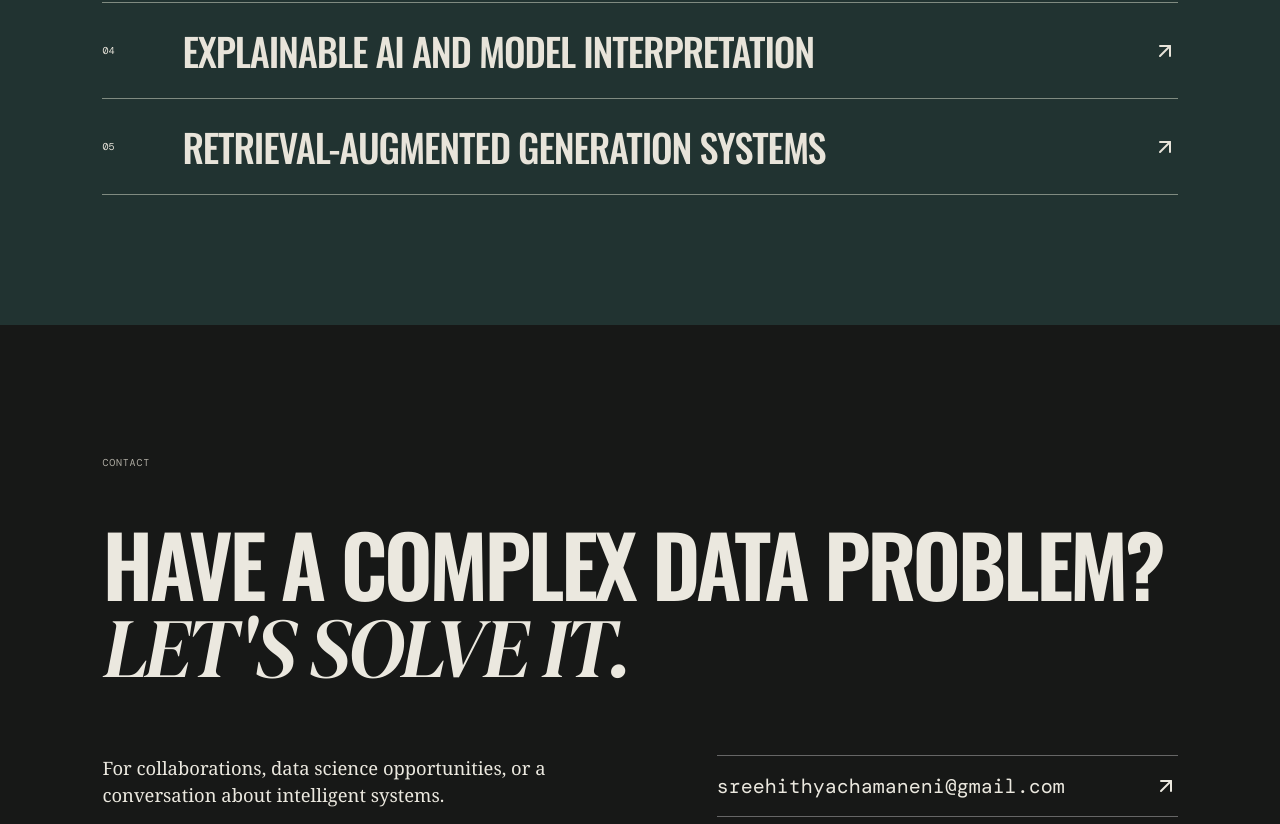
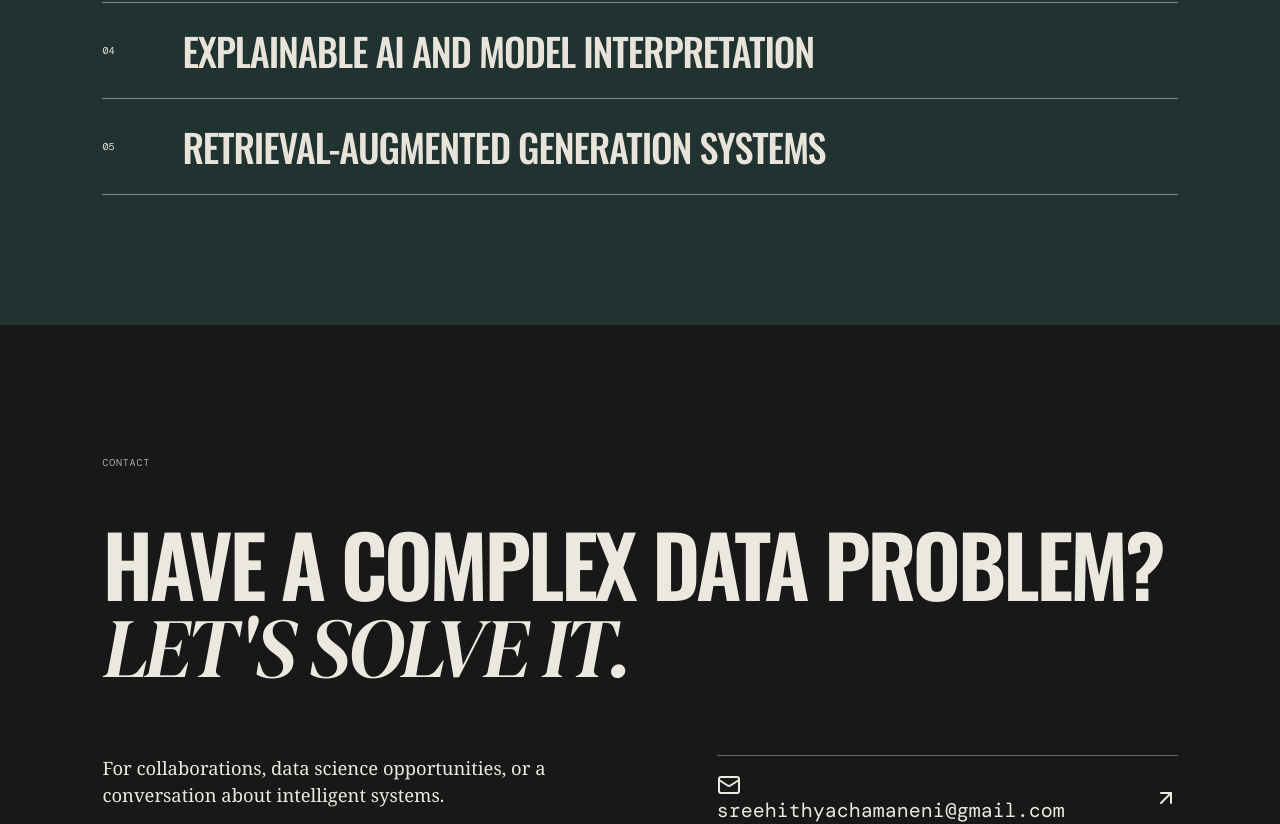
Before and after one commit to sphacker007/sreehith-portfolio, a Next.js app: page / in a window 1280 px wide. Shown: the part 7280-8104 px from the top of the page. Built offline with nearby package versions, Linux system fonts and the light colour scheme.

Commit message:
Link portfolio projects and add GitHub contact

```diff
--- a/app/page.tsx
+++ b/app/page.tsx
@@ -68,18 +68,18 @@ export default function Home() {
       </div></section>
 
       <section className="projects section" id="projects"><SectionLabel>SELECTED WORK</SectionLabel><h2>FEATURED<br />PROJECTS</h2><div className="project-list">
-        <Project number="01" title="AI-Powered Elephant Range Extension News Intelligence System" tools="PYTHON · BEAUTIFULSOUP · SELENIUM · GEMINI API" desc="AI-assisted news extraction and data structuring for ecological and wildlife movement research." />
-        <Project number="02" title="Vendor Performance Analysis — Retail Inventory and Sales" tools="SQL · PYTHON · PANDAS · NUMPY" desc="Retail analysis focused on supplier profitability, purchasing concentration, and unsold inventory." />
-        <Project number="03" title="NYC Taxi Fare Estimation and Tip Prediction" tools="PYTHON · RANDOM FOREST · REGRESSION · FEATURE ENGINEERING" desc="Predictive modeling using trip, temporal, and geographical data." />
+        <Project number="01" title="AI-Powered Elephant Range Extension News Intelligence System" tools="PYTHON · BEAUTIFULSOUP · SELENIUM · GEMINI API" desc="AI-assisted news extraction and data structuring for ecological and wildlife movement research." href="https://github.com/ysreehith/Elephant-Web-Scraper" />
+        <Project number="02" title="Vendor Performance Analysis — Retail Inventory and Sales" tools="SQL · PYTHON · PANDAS · NUMPY" desc="Retail analysis focused on supplier profitability, purchasing concentration, and unsold inventory." href="https://github.com/ysreehith/vendor-performance-analysis-sql-python" />
+        <Project number="03" title="NYC Taxi Fare Estimation and Tip Prediction" tools="PYTHON · RANDOM FOREST · REGRESSION · FEATURE ENGINEERING" desc="Predictive modeling using trip, temporal, and geographical data." href="https://github.com/ysreehith/Taxi-Fare-Estimation-and-Tip-Prediction-for-NYC-Taxi-and-Limousine-Commission-using-Python" />
       </div></section>
 
-      <section className="expertise section" id="expertise"><SectionLabel>FOCUS AREAS</SectionLabel><h2>SELECTED<br />EXPERTISE</h2><div className="expertise-links">{["Predictive maintenance for industrial systems", "Credit risk modeling and fraud analytics", "Demand forecasting and time-series analysis", "Explainable AI and model interpretation", "Retrieval-augmented generation systems"].map((topic, index) => <div key={topic}><span>0{index + 1}</span><p>{topic}</p><ArrowUpRight /></div>)}</div></section>
+      <section className="expertise section" id="expertise"><SectionLabel>FOCUS AREAS</SectionLabel><h2>SELECTED<br />EXPERTISE</h2><div className="expertise-links">{["Predictive maintenance for industrial systems", "Credit risk modeling and fraud analytics", "Demand forecasting and time-series analysis", "Explainable AI and model interpretation", "Retrieval-augmented generation systems"].map((topic, index) => <div key={topic}><span>0{index + 1}</span><p>{topic}</p></div>)}</div></section>
 
-      <footer className="contact section" id="contact"><SectionLabel>CONTACT</SectionLabel><h2>HAVE A COMPLEX DATA PROBLEM?<br /><em>LET&apos;S SOLVE IT.</em></h2><div className="contact-grid"><p>For collaborations, data science opportunities, or a conversation about intelligent systems.</p><div><a className="contact-link" href="mailto:sreehithyachamaneni@gmail.com">sreehithyachamaneni@gmail.com <ArrowUpRight /></a><a className="contact-link" href="https://www.linkedin.com/in/sreehith-yachamaneni/" target="_blank" rel="noreferrer">LinkedIn <ArrowUpRight /></a></div></div><div className="footer-line"><span>© 2026 SREEHITH YACHAMANENI — DATA SCIENCE &amp; APPLIED AI</span><span>USA</span></div></footer>
+      <footer className="contact section" id="contact"><SectionLabel>CONTACT</SectionLabel><h2>HAVE A COMPLEX DATA PROBLEM?<br /><em>LET&apos;S SOLVE IT.</em></h2><div className="contact-grid"><p>For collaborations, data science opportunities, or a conversation about intelligent systems.</p><div><a className="contact-link" href="mailto:sreehithyachamaneni@gmail.com"><span className="contact-label"><Mail />sreehithyachamaneni@gmail.com</span><ArrowUpRight /></a><a className="contact-link" href="https://www.linkedin.com/in/sreehith-yachamaneni/" target="_blank" rel="noreferrer"><span className="contact-label"><Linkedin />LinkedIn</span><ArrowUpRight /></a><a className="contact-link" href="https://github.com/ysreehith" target="_blank" rel="noreferrer"><span className="contact-label"><Github />GitHub</span><ArrowUpRight /></a></div></div><div className="footer-line"><span>© 2026 SREEHITH YACHAMANENI — DATA SCIENCE &amp; APPLIED AI</span><span>USA</span></div></footer>
     </main>
   );
 }
 
 function Experience({ role, org, meta, body, points, tags }: { role:string; org:string; meta:string; body:string; points:string[]; tags:string }) { return <article className="experience"><div><h3>{role}</h3><p className="org">{org}</p></div><div><p className="meta">{meta}</p><p>{body}</p><ul>{points.map(point => <li key={point}>{point}</li>)}</ul><p className="tags">{tags}</p></div></article>; }
 function Education({ image, alt, location, degree, note, date }: { image:string;alt:string;location:string;degree:string;note:string;date:string }) { return <article className="education-card"><Image src={image} alt={alt} width={1000} height={650} /><p className="meta">{location}</p><h3>{degree}</h3><p>{note}</p><p className="date">{date}</p></article>; }
-function Project({ number, title, tools, desc }: {number:string;title:string;tools:string;desc:string}) { return <article className="project"><span>{number}</span><div><h3>{title}</h3><p className="meta">{tools}</p><p>{desc}</p></div><ArrowUpRight /></article>; }
+function Project({ number, title, tools, desc, href }: {number:string;title:string;tools:string;desc:string;href:string}) { return <article className="project"><span>{number}</span><div><h3>{title}</h3><p className="meta">{tools}</p><p>{desc}</p></div><a href={href} target="_blank" rel="noreferrer" aria-label={`Open ${title} on GitHub`}><ArrowUpRight /></a></article>; }
```
